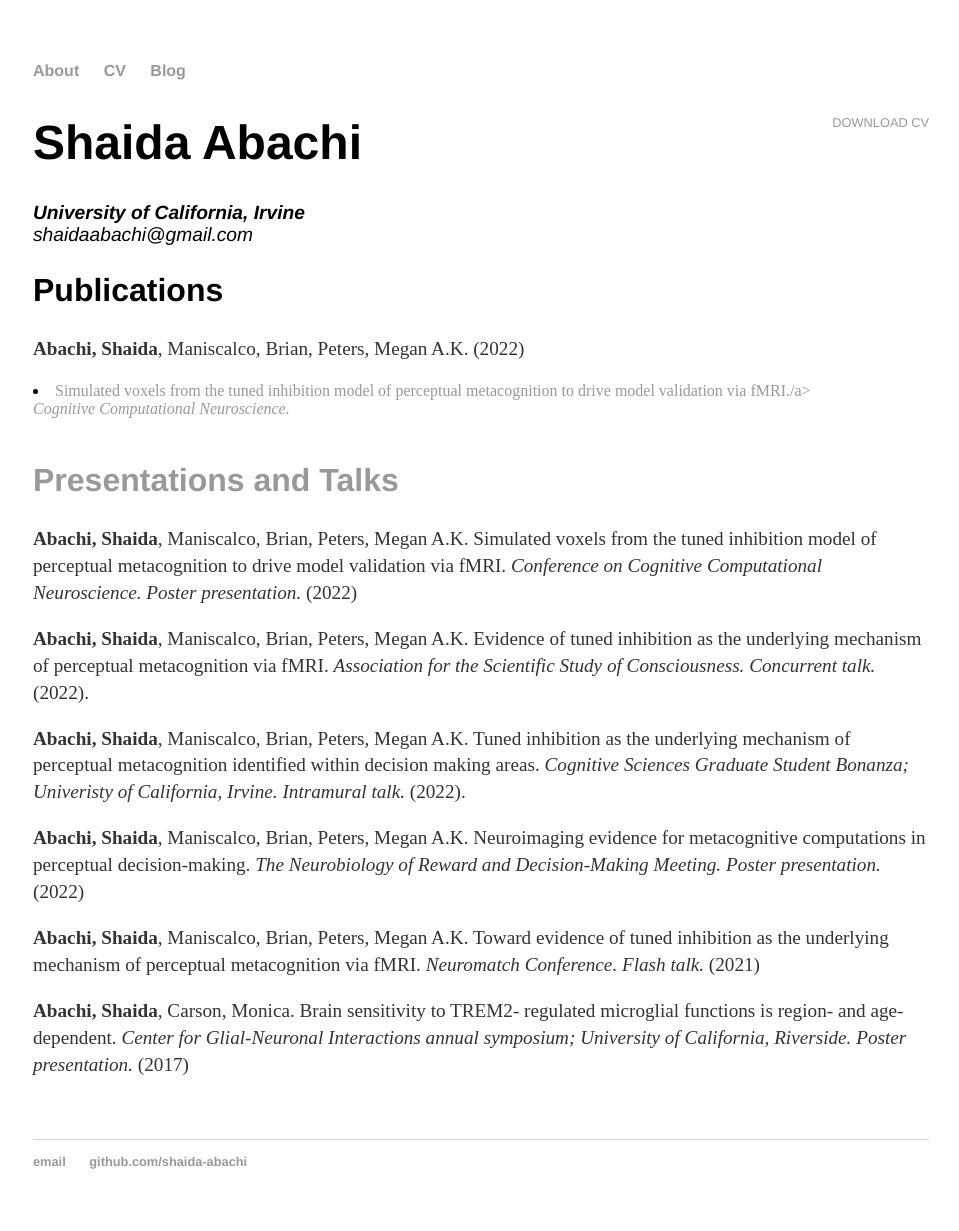
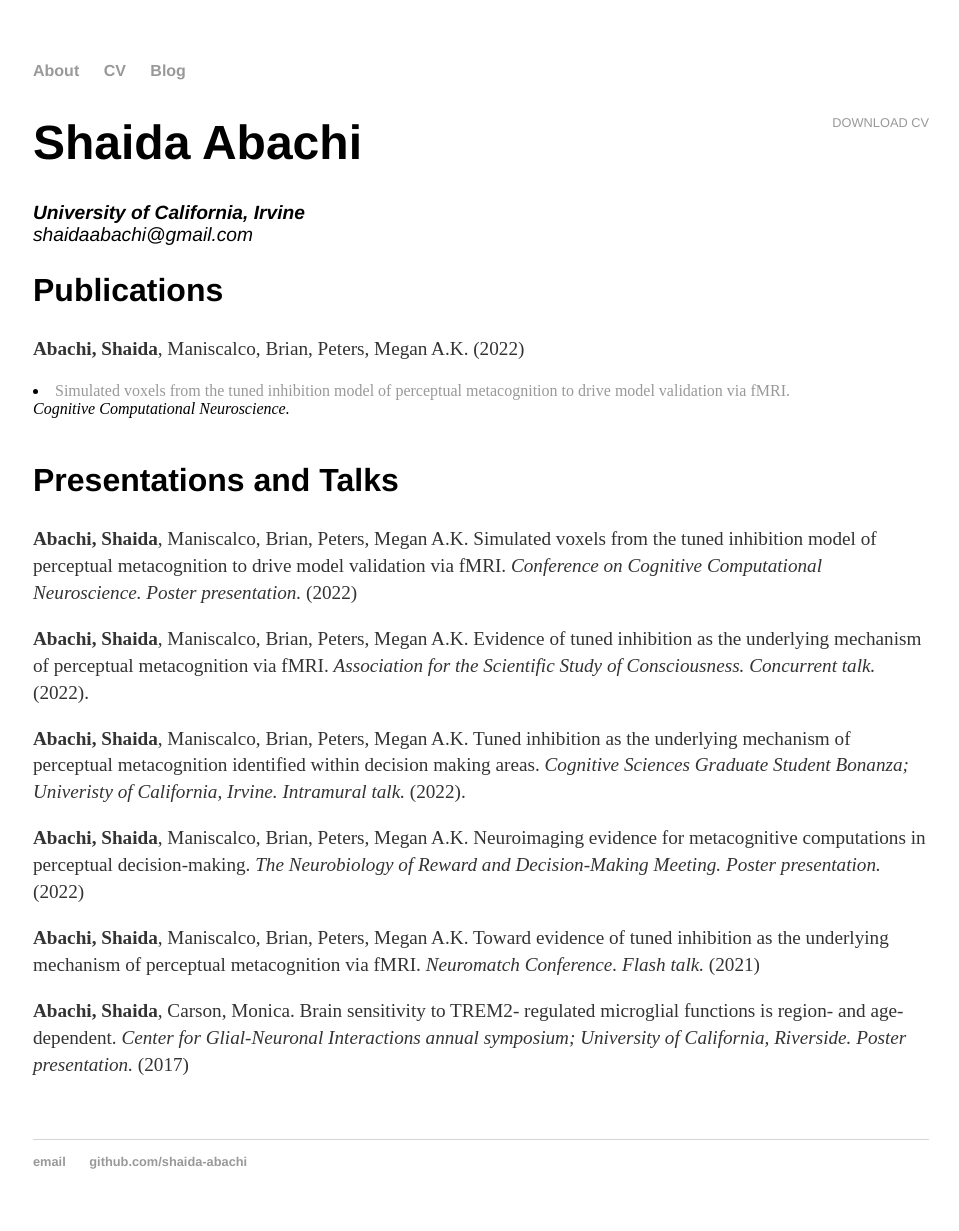
Before and after one commit to shaida-abachi/shaida-abachi.github.io, a Jekyll site: the page built from cv/index.html, in a window 1280 px wide. Shown: the whole page, without its empty margins (159-1118 px from the left). Built offline with Jekyll 4.4.1, drawn with Linux system fonts in a browser that asks for light colours; a file with an impossible date is left out.

```diff
--- a/cv/index.html
+++ b/cv/index.html
@@ -12,7 +12,7 @@ title: CV of Shaida Abachi
 					</address>
 
 					<h2>Publications</h2>
-					<p><strong>Abachi, Shaida</strong>, Maniscalco, Brian, Peters, Megan A.K. (2022) <li><a href="/https://2022.ccneuro.org/Papers/Uploads/Proposals/PaperNum/1143/20220602043058_756443_1143.pdf">Simulated voxels from the tuned inhibition model of perceptual metacognition to drive model validation via fMRI./a></li> <em>Cognitive Computational Neuroscience.</em><br>
+					<p><strong>Abachi, Shaida</strong>, Maniscalco, Brian, Peters, Megan A.K. (2022) <li><a href="https://2022.ccneuro.org/Papers/Uploads/Proposals/PaperNum/1143/20220602043058_756443_1143.pdf">Simulated voxels from the tuned inhibition model of perceptual metacognition to drive model validation via fMRI.</a></li> <em>Cognitive Computational Neuroscience.</em><br>
 						<br>
 					<h2>Presentations and Talks</h2>
 
```
